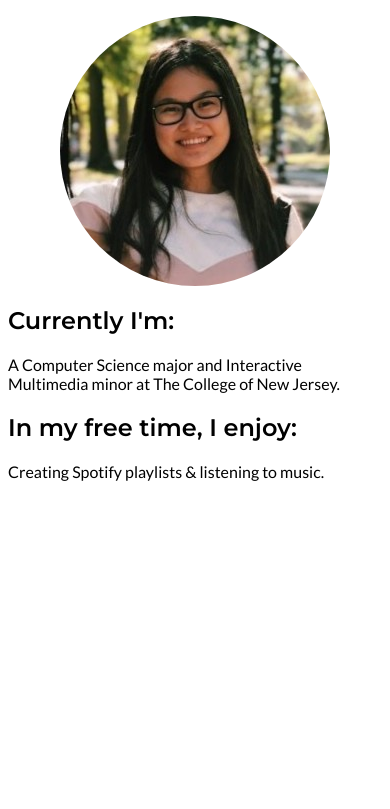
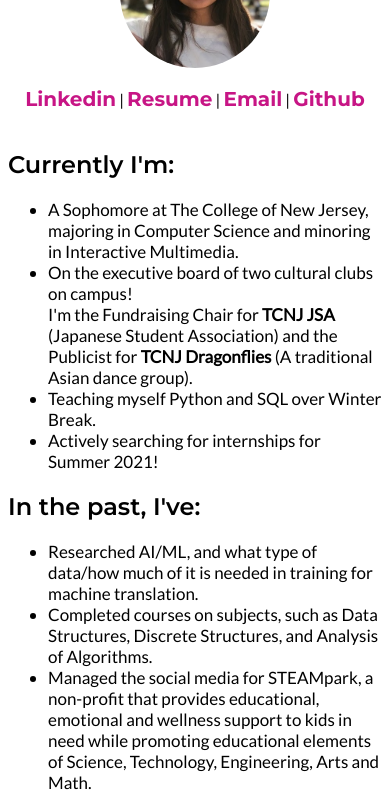
Before and after one commit to kyla0509/kyla0509.github.io, a plain HTML site: page index.html in a window 390 px wide. Shown: the part 172-981 px from the top of the page. Before the commit the page ends 844 px from the top, so only its background shows below. Drawn offline with Linux system fonts and the light colour scheme.

Commit message:
Added responsive screen

```diff
--- a/css/style.css
+++ b/css/style.css
@@ -1,7 +1,7 @@
 h1 {
     font-family: 'Montserrat', sans-serif;
     font-weight: 700;
-    font-size: 48px;
+    font-size: 32px;
 }
 
 h2 {
@@ -11,6 +11,7 @@ h2 {
 
 body {
     font-family: 'Lato', sans-serif;
+    font-size: 16px;
 }
 
 .container {
@@ -18,10 +19,35 @@ body {
     flex-direction: column;
     justify-content: center;
     align-items: center;
+    max-width: 40%;
+    margin: auto;
 }
 
 .container img {
     border-radius: 50%;
-    height: 100%;
-    width: auto;
 }
+
+.container ul {
+    font-size: 17px;
+}
+
+.container a {
+    font-size: 20px;
+    font-family: 'Montserrat', sans-serif;
+    font-weight: 700;
+    text-align: center;
+    color: mediumvioletred;
+    text-decoration: none;
+}
+
+/* mouse over link */
+.container a:hover {
+    color: hotpink;
+    text-decoration: underline;
+}
+
+@media only screen and (max-width: 600px) {
+  .container {
+    max-width: 100%;
+  }
+}
--- a/index.html
+++ b/index.html
@@ -3,6 +3,7 @@
 
 <head>
     <meta charset="utf-8">
+    <meta name="viewport" content="width=device-width, initial-scale=1.0">
     <title>Kyla Ramos</title>
     <link rel="stylesheet" type="text/css" href="css/style.css">
     <link rel="apple-touch-icon" sizes="180x180" href="/apple-touch-icon.png">
@@ -14,17 +15,41 @@
 
 <body>
     <main>
+
     <div class="container">
         <h1>Hello! I'm Kyla Ramos!</h1>
-
-        <img src="images/kyheadshot.jpeg" alt="A picture of Kyla Ramos">
-
+        <img src="images/kyheadshot.png" alt="A picture of Kyla Ramos" width="150" height="150">
+        <br>
+        <nav>
+            <a href="https://www.linkedin.com/in/kyla-ramos/">Linkedin</a> |
+            <a href="https://drive.google.com/file/d/1xWDx_u_Lrsl40s8WtELU8STjQ7B_Aju3/view?usp=sharing">Resume</a> |
+            <a href="mailto:ramosk10@tcnj.edu">Email</a> |
+            <a href="https://github.com/kyla0509">Github</a>
+        </nav>
+        <br>
         <section>
             <h2>Currently I'm:</h2>
-            <p>A Computer Science major and Interactive Multimedia minor at The College of New Jersey.</p>
+            <ul>
+                <li>A Sophomore at The College of New Jersey, majoring in Computer Science and minoring in Interactive Multimedia.</li>
+                <li>On the executive board of two cultural clubs on campus! <br>I'm the Fundraising Chair for <b>TCNJ JSA</b> (Japanese Student Association) and the Publicist for <b>TCNJ Dragonflies</b> (A traditional Asian dance group).</li>
+                <li>Teaching myself Python and SQL over Winter Break.</li>
+                <li>Actively searching for internships for Summer 2021!</li>
+            </ul>
+
+            <h2>In the past, I've:</h2>
+            <ul>
+                <li>Researched AI/ML, and what type of data/how much of it is needed in training for machine translation.</li>
+                <li>Completed courses on subjects, such as Data Structures, Discrete Structures, and Analysis of Algorithms.</li>
+                <li>Managed the social media for STEAMpark, a non-profit that provides educational, emotional and wellness support to kids in need while promoting educational elements of Science, Technology, Engineering, Arts and Math.</li>
+            </ul>
 
             <h2>In my free time, I enjoy:</h2>
-            <p>Creating Spotify playlists & listening to music.</p>
+            <ul>
+                <li>Creating Spotify playlists & listening to music.</li>
+                <li>Using Notion to keep myself organized.</li>
+                <li>Designing and creating digital art.</li>
+                <li>Hanging out with my dog, Chewie!</li>
+            </ul>
         </section>
     </div>
 
```
Also changed, not shown: images/kyheadshot.jpeg (deleted), images/kyheadshot.png (added), 2 other files.
